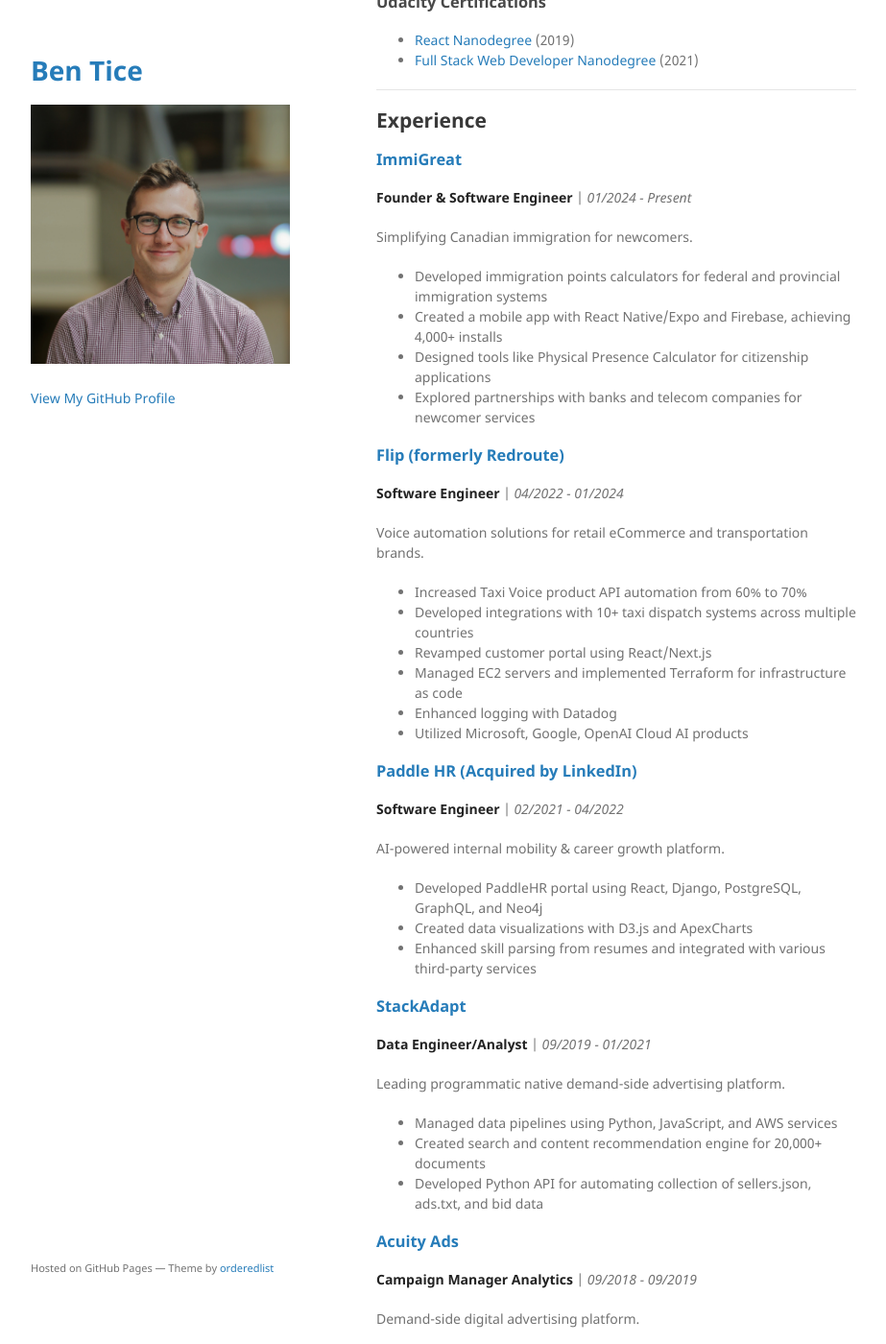
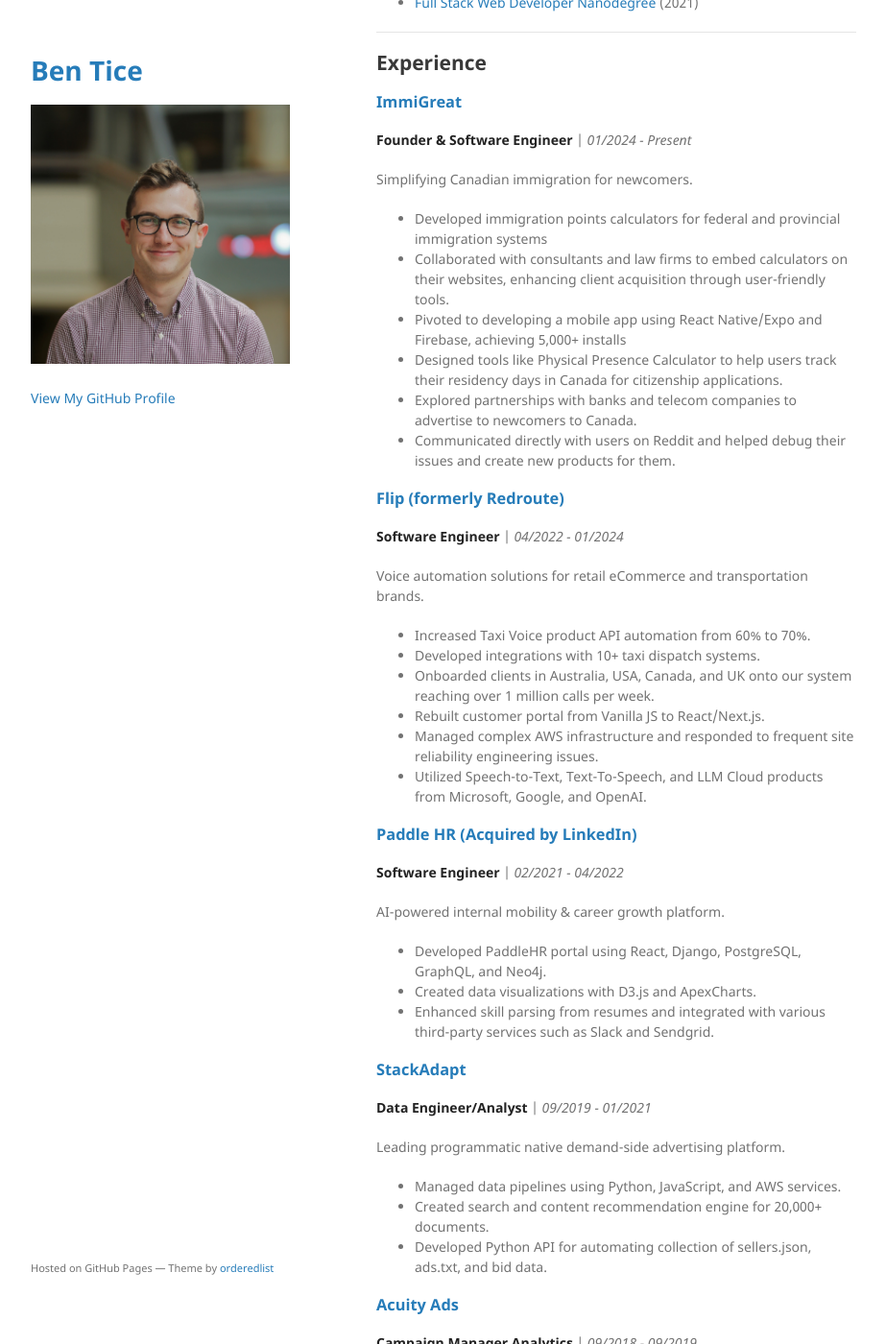
Before and after one commit to bentice/bentice.github.io, a Jekyll site: the page built from bentice_resume.md, in a window 1280 px wide and 1400 px high, scrolled down 681 px. Shown: the whole window at 96% size, without its empty margins (178-1101 px from the left). Built offline with Jekyll 4.4.1, drawn with Linux system fonts in a browser that asks for light colours; our own code applies the rules of GitHub Pages for plain Markdown files; the repository's description, which GitHub fills in, is left out; some of the changed text lies outside the part shown.

Commit message:
save this thing

```diff
--- a/bentice_resume.md
+++ b/bentice_resume.md
@@ -9,11 +9,8 @@
 ## Skills
 
 - Python, TypeScript, JavaScript, React/Redux, React Native
-
 - Git, AWS, GCP, Firebase, S3, Redshift, EC2, Elasticsearch, MongoDB
-
 - REST APIs, ETL Pipelines, Data Modeling, Server Deployment, Containerization, IAM
-
 - Computational Statistics, Data Visualization, Machine Learning
 
 ---
@@ -39,57 +36,60 @@
 Simplifying Canadian immigration for newcomers.
 
 - Developed immigration points calculators for federal and provincial immigration systems
-- Created a mobile app with React Native/Expo and Firebase, achieving 4,000+ installs
-- Designed tools like Physical Presence Calculator for citizenship applications
-- Explored partnerships with banks and telecom companies for newcomer services
+- Collaborated with consultants and law firms to embed calculators on their websites, enhancing client acquisition through user-friendly tools.
+- Pivoted to developing a mobile app using React Native/Expo and Firebase, achieving 5,000+ installs
+- Designed tools like Physical Presence Calculator to help users track their residency days in Canada for citizenship applications.
+- Explored partnerships with banks and telecom companies to advertise to newcomers
+to Canada.
+- Communicated directly with users on Reddit and helped debug their issues and create new products for them.
 
 ### [Flip (formerly Redroute)](https://flipcx.com/)
 **Software Engineer** | *04/2022 - 01/2024*
 
 Voice automation solutions for retail eCommerce and transportation brands.
 
-- Increased Taxi Voice product API automation from 60% to 70%
-- Developed integrations with 10+ taxi dispatch systems across multiple countries
-- Revamped customer portal using React/Next.js
-- Managed EC2 servers and implemented Terraform for infrastructure as code
-- Enhanced logging with Datadog
-- Utilized Microsoft, Google, OpenAI Cloud AI products
+- Increased Taxi Voice product API automation from 60% to 70%.
+- Developed integrations with 10+ taxi dispatch systems.
+- Onboarded clients in Australia, USA, Canada, and UK onto our system reaching over 1 million calls per week.
+- Rebuilt customer portal from Vanilla JS to React/Next.js.
+- Managed complex AWS infrastructure and responded to frequent site reliability engineering issues.
+- Utilized Speech-to-Text, Text-To-Speech, and LLM Cloud products from Microsoft, Google, and OpenAI.
 
 ### [Paddle HR (Acquired by LinkedIn)](https://www.linkedin.com/company/paddle-inc./)
 **Software Engineer** | *02/2021 - 04/2022*
 
 AI-powered internal mobility & career growth platform.
 
-- Developed PaddleHR portal using React, Django, PostgreSQL, GraphQL, and Neo4j
-- Created data visualizations with D3.js and ApexCharts
-- Enhanced skill parsing from resumes and integrated with various third-party services
+- Developed PaddleHR portal using React, Django, PostgreSQL, GraphQL, and Neo4j.
+- Created data visualizations with D3.js and ApexCharts.
+- Enhanced skill parsing from resumes and integrated with various third-party services such as Slack and Sendgrid.
 
 ### [StackAdapt](https://www.stackadapt.com/)
 **Data Engineer/Analyst** | *09/2019 - 01/2021*
 
 Leading programmatic native demand-side advertising platform.
 
-- Managed data pipelines using Python, JavaScript, and AWS services
-- Created search and content recommendation engine for 20,000+ documents
-- Developed Python API for automating collection of sellers.json, ads.txt, and bid data
+- Managed data pipelines using Python, JavaScript, and AWS services.
+- Created search and content recommendation engine for 20,000+ documents.
+- Developed Python API for automating collection of sellers.json, ads.txt, and bid data.
 
 ### [Acuity Ads](https://www.acuityads.com/)
 **Campaign Manager Analytics** | *09/2018 - 09/2019*
 
 Demand-side digital advertising platform.
 
-- Developed internal analytics application using SQL, PHP, and JavaScript
-- Automated data cleaning processes with Python
-- Managed over $1 million in ad spend and maintained relationships with 40+ advertisers
+- Developed internal analytics application using SQL, PHP, and JavaScript.
+- Automated data cleaning processes with Python.
+- Managed over $1 million in ad spend and maintained relationships with 40+ advertisers.
 
 ### [Creative Destruction Lab](https://www.creativedestructionlab.com/)
 **Research Analyst** | *09/2017 - 08/2018*
 
 Seed-stage startup accelerator for science/technology ventures.
 
-- Managed data and dashboards for 150 companies
-- Developed valuation methodologies for startups
-- Produced monthly newsletter for fellows, alumni companies, and investors
+- Managed data and dashboards for 150 companies.
+- Developed valuation methodologies for startups.
+- Produced monthly newsletter for fellows, alumni companies, and investors.
 
 ---
 
```
